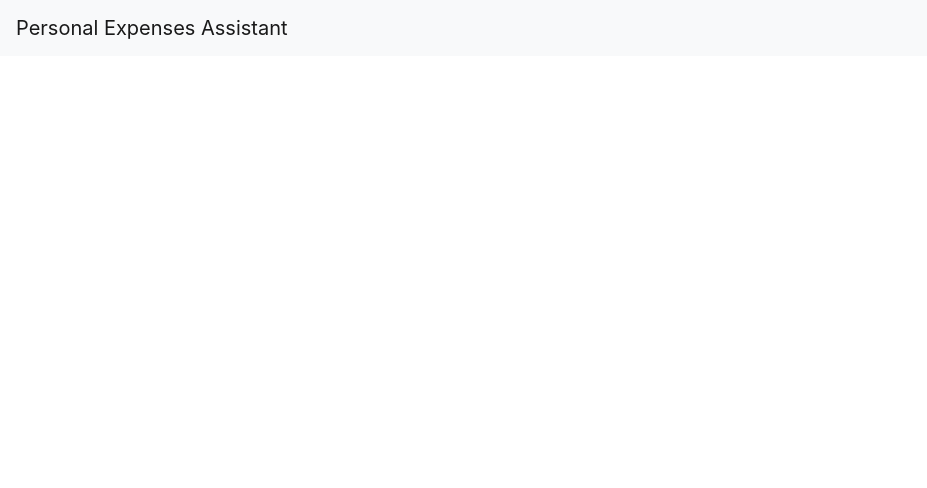
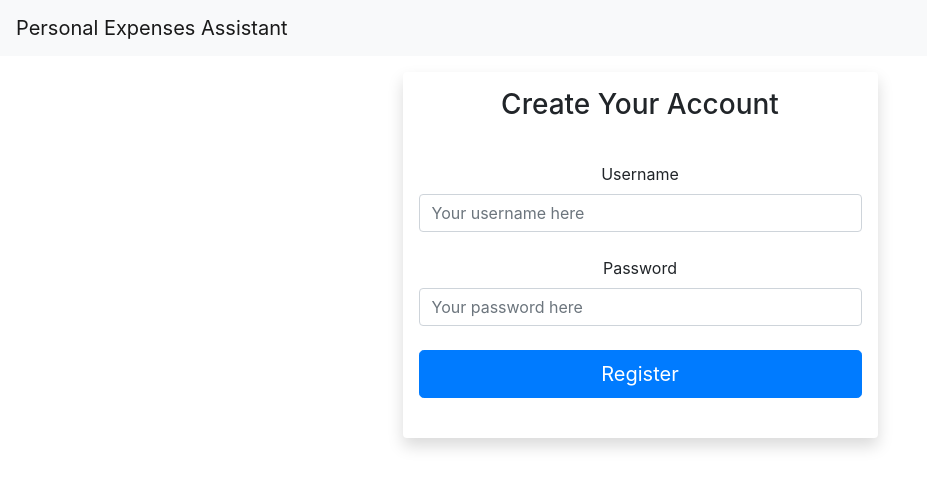
Before and after one commit to rmt-11-kiev-fox/iproject-client, a Vue app: page /register in a window 1280 px wide. Shown: the top 488 px of the page, without its empty margins (0-927 px from the left). Built offline with nearby package versions, Linux system fonts and the light colour scheme.

Commit message:
initialization

```diff
--- a/src/router/index.js
+++ b/src/router/index.js
@@ -17,6 +17,11 @@ const routes = [
     component: Login
   },
   {
+    path: '/register',
+    name: 'Register',
+    component: () => import('../views/Register.vue')
+  },
+  {
     path: '/about',
     name: 'About',
     // route level code-splitting
--- /dev/null
+++ b/src/views/Register.vue
@@ -0,0 +1,32 @@
+<template>
+  <div class="container">
+    <div class="row d-flex">
+      <div class="col-5 my-3 mx-auto shadow p-3 mb-5 bg-white rounded">
+        <form class="text-center">
+          <h1 class="h3 mb-3 fw-normal">Create Your Account</h1><br>
+          <div class="form-floating">
+            <label class="text-center" for="username">Username</label>
+            <input type="text" class="form-control" placeholder="Your username here">
+          </div><br>
+          <div class="form-floating">
+            <label for="password">Password</label>
+            <input type="password" class="form-control" placeholder="Your password here">
+          </div><br>
+          <button class="w-100 btn btn-lg btn-primary" type="submit">
+            Register
+          </button><br><br>
+        </form>
+      </div>
+    </div>
+  </div>
+</template>
+
+<script>
+export default {
+  name: 'Register'
+}
+</script>
+
+<style>
+
+</style>
```
